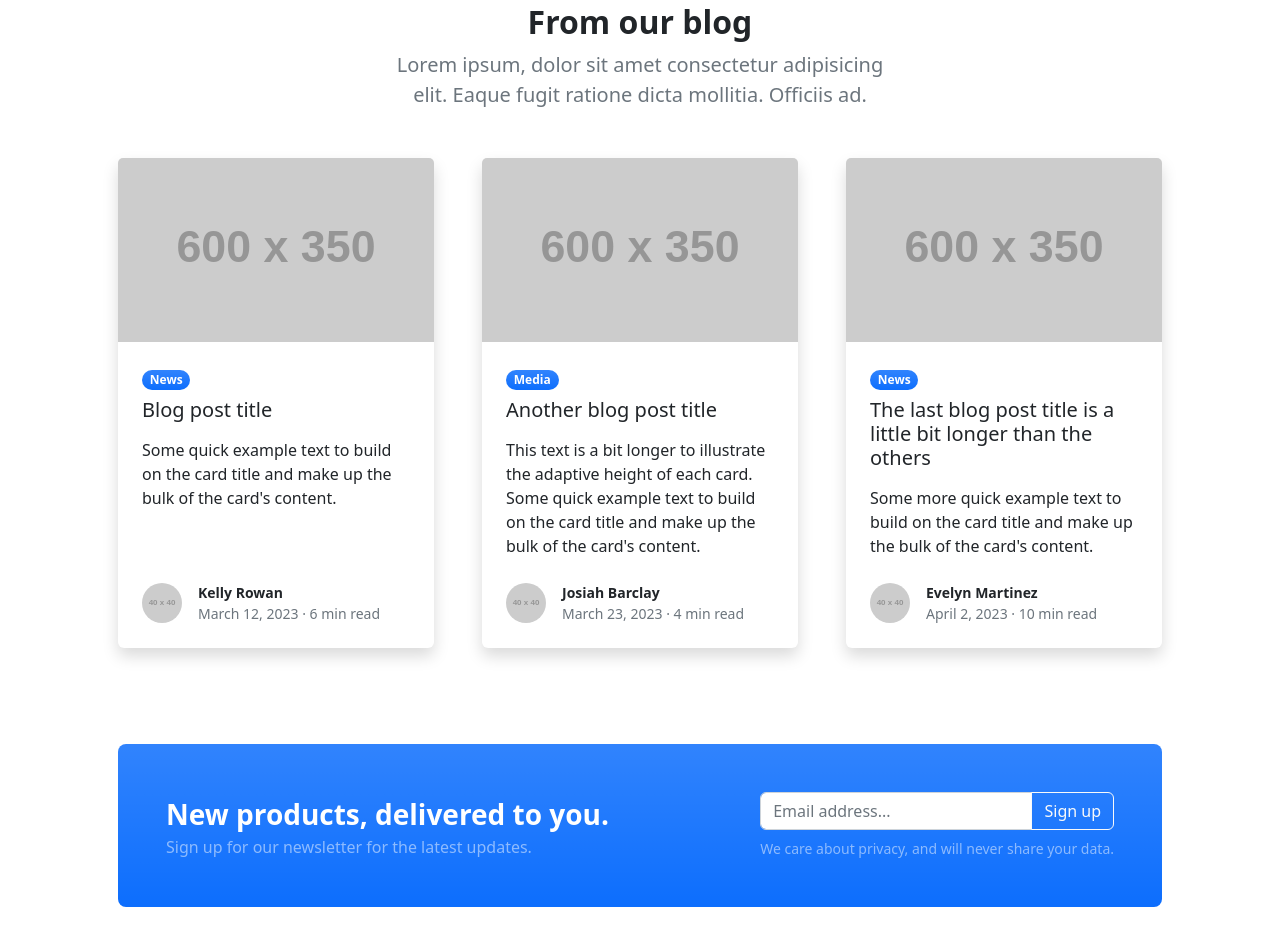
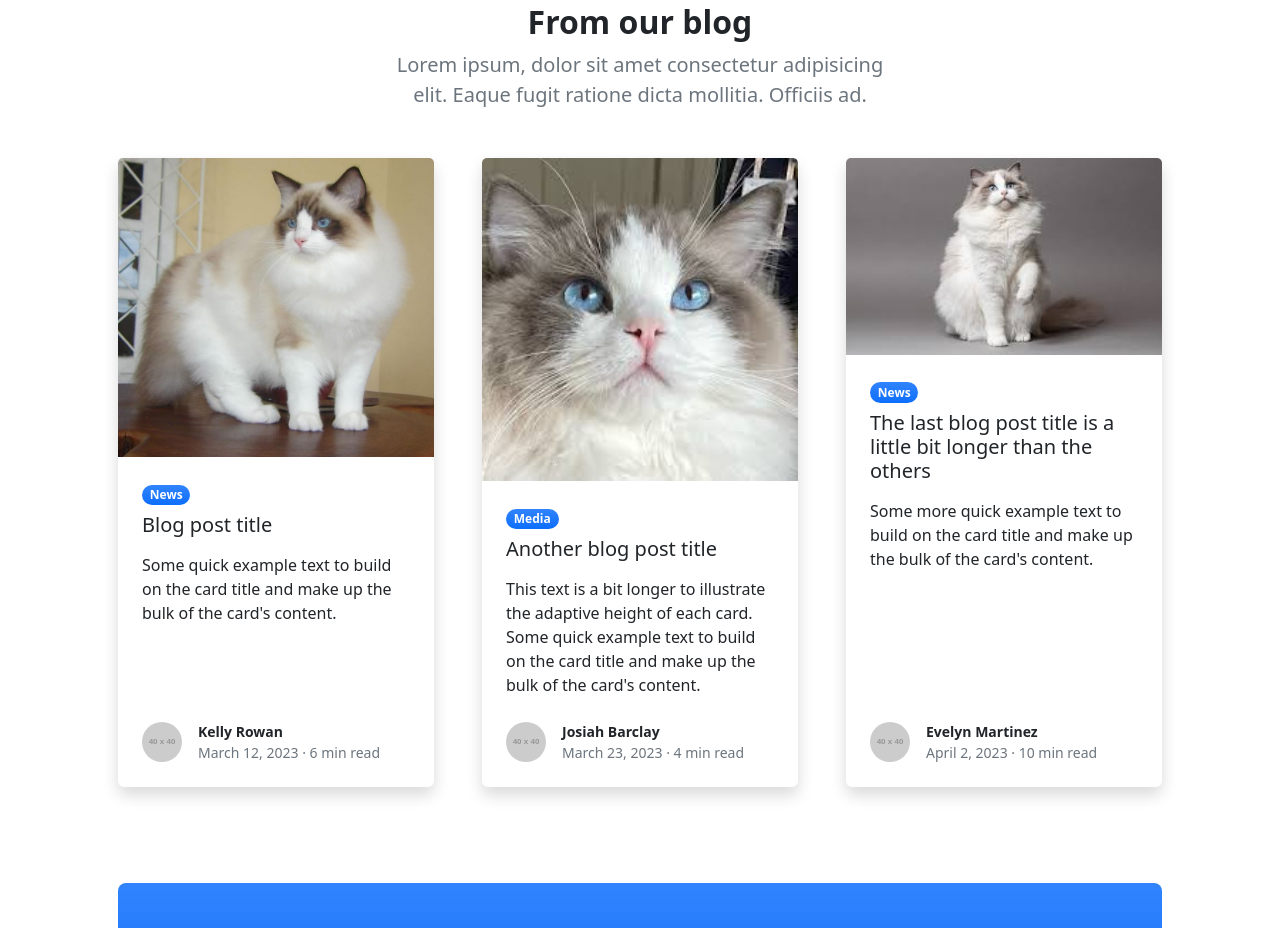
Before and after one commit to Fafuel/website, a plain HTML site: page index.html in a window 1280 px wide. Shown: the part 1588-2516 px from the top of the page. Drawn offline with nearby package versions, Linux system fonts and the light colour scheme; placeholder pictures from the web are drawn by us.

Commit message:
add otter images in blog post section

```diff
--- a/index.html
+++ b/index.html
@@ -129,7 +129,7 @@
                     <div class="row gx-5">
                         <div class="col-lg-4 mb-5">
                             <div class="card h-100 shadow border-0">
-                                <img class="card-img-top" src="https://dummyimage.com/600x350/ced4da/6c757d" alt="..." />
+                                <img class="card-img-top" src="assets/Ragdoll1.jpg" alt="..." />
                                 <div class="card-body p-4">
                                     <div class="badge bg-primary bg-gradient rounded-pill mb-2">News</div>
                                     <a class="text-decoration-none link-dark stretched-link" href="#!"><h5 class="card-title mb-3">Blog post title</h5></a>
@@ -150,7 +150,7 @@
                         </div>
                         <div class="col-lg-4 mb-5">
                             <div class="card h-100 shadow border-0">
-                                <img class="card-img-top" src="https://dummyimage.com/600x350/adb5bd/495057" alt="..." />
+                                <img class="card-img-top" src="assets/Ragdoll2.jpg" alt="..." />
                                 <div class="card-body p-4">
                                     <div class="badge bg-primary bg-gradient rounded-pill mb-2">Media</div>
                                     <a class="text-decoration-none link-dark stretched-link" href="#!"><h5 class="card-title mb-3">Another blog post title</h5></a>
@@ -171,7 +171,7 @@
                         </div>
                         <div class="col-lg-4 mb-5">
                             <div class="card h-100 shadow border-0">
-                                <img class="card-img-top" src="https://dummyimage.com/600x350/6c757d/343a40" alt="..." />
+                                <img class="card-img-top" src="assets/Ragdoll3.jpg" alt="..." />
                                 <div class="card-body p-4">
                                     <div class="badge bg-primary bg-gradient rounded-pill mb-2">News</div>
                                     <a class="text-decoration-none link-dark stretched-link" href="#!"><h5 class="card-title mb-3">The last blog post title is a little bit longer than the others</h5></a>
```
Also changed, not shown: assets/Ragdoll1.jpg (added), assets/Ragdoll2.jpg (added), assets/Ragdoll3.jpg (added).
